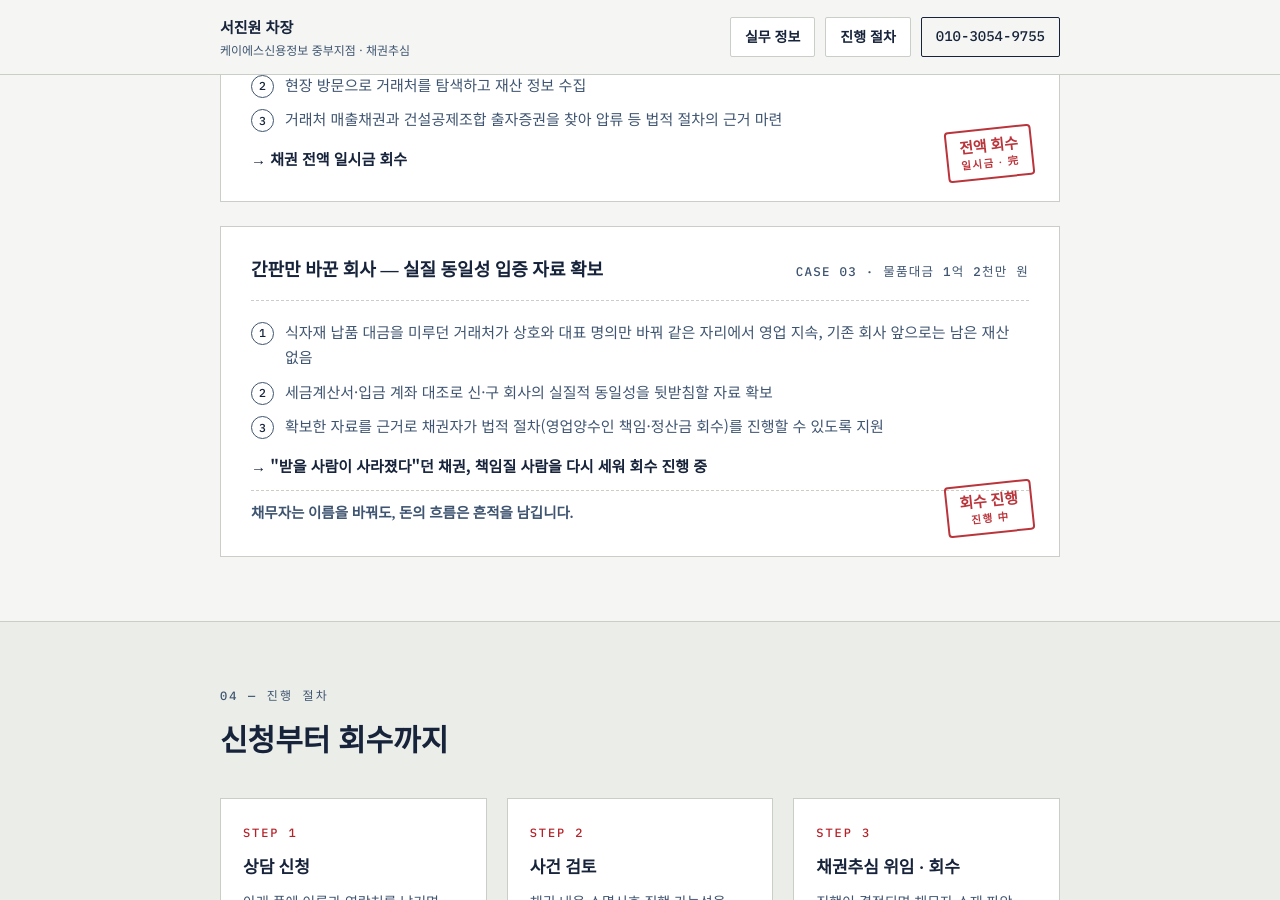
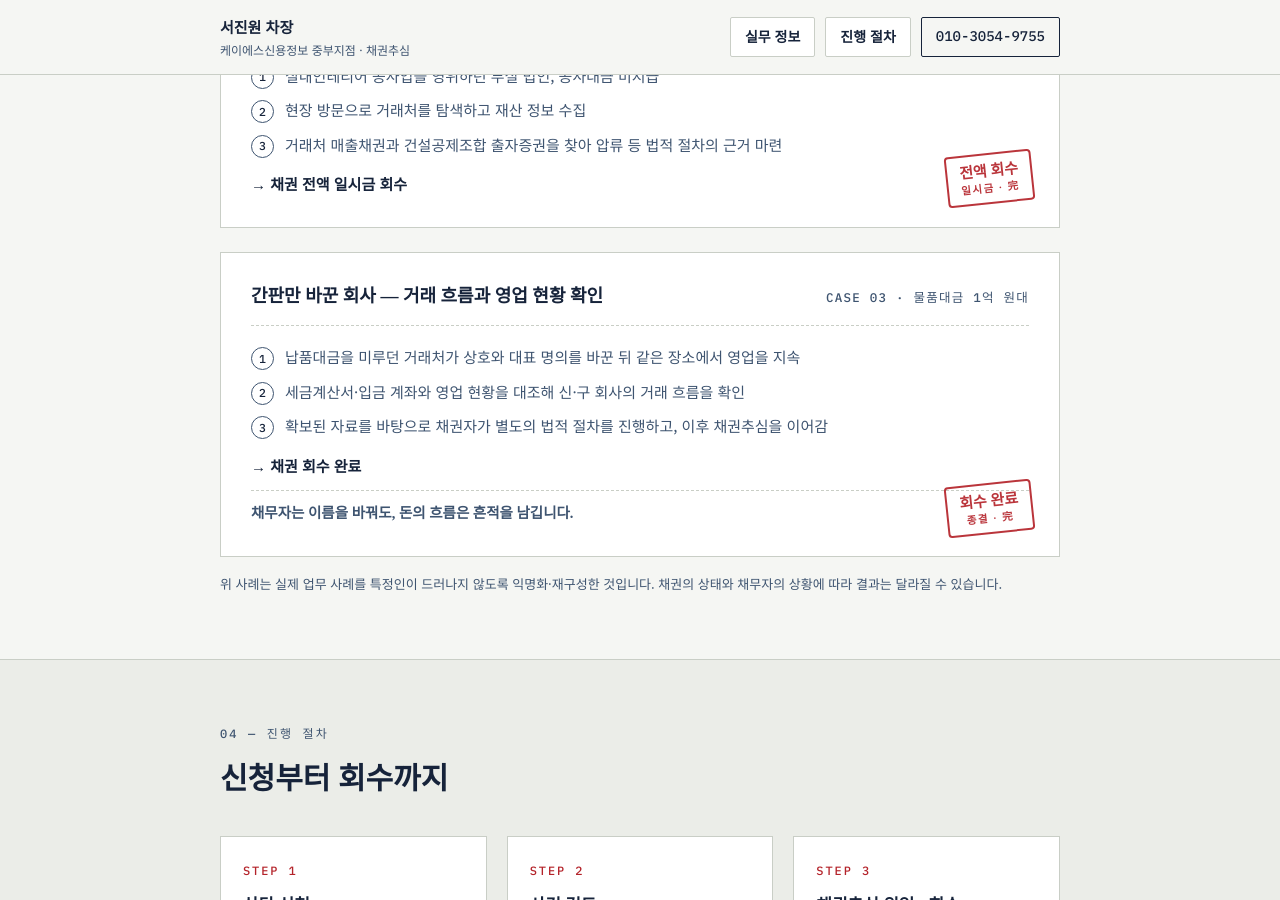
Before and after one commit to sjwpoo12-code/choosim, a Jekyll site: the page index.html, which Jekyll copies as it is, in a window 1280 px wide and 900 px high, scrolled down 2550 px. Built offline with Jekyll 4.4.1, drawn with Linux system fonts in a browser that asks for light colours; some of the changed text lies outside the part shown.

Commit message:
1차 안전수정: index.html

```diff
--- a/index.html
+++ b/index.html
@@ -351,17 +351,17 @@
 <section>
   <div class="wrap">
     <div class="sec-label">01 — 이런 상황이라면</div>
-    <h2>개인 채권이든, 사업자 미수금이든<br>구조는 같습니다. 문제는 실행입니다.</h2>
+    <h2>집행권원이 있는 개인채권부터<br>사업자 미수금까지 확인합니다.</h2>
     <div class="tracks">
       <div class="track">
-        <h3>개인 간 채권</h3>
+        <h3>집행권원이 있는 개인채권</h3>
         <ul>
-          <li>빌려준 돈을 몇 년째 못 받고 있다</li>
-          <li>판결(지급명령)은 받았는데 그 다음을 모르겠다</li>
+          <li>판결을 받았지만 아직 변제받지 못했다</li>
+          <li>확정된 지급명령 등 집행권원을 보유하고 있다</li>
           <li>채무자가 연락을 끊고 잠적했다</li>
           <li>"재산이 없다"는 말만 반복한다</li>
         </ul>
-        <p class="sum">판결문이 있어도 집행하지 않으면 종이일 뿐입니다. 실거주지·재산을 찾는 것이 시작입니다.</p>
+        <p class="sum">일반 개인 민사채권은 바로 위임받을 수 없습니다. 먼저 채권자 본인 또는 변호사를 통해 판결·확정 지급명령 등 집행권원을 확보해야 합니다.</p>
       </div>
       <div class="track">
         <h3>사업자 미수금</h3>
@@ -444,20 +444,21 @@
 
       <div class="case">
         <div class="case-head">
-          <h3>간판만 바꾼 회사 — 실질 동일성 입증 자료 확보</h3>
-          <span class="case-no">CASE 03 · 물품대금 1억 2천만 원</span>
+          <h3>간판만 바꾼 회사 — 거래 흐름과 영업 현황 확인</h3>
+          <span class="case-no">CASE 03 · 물품대금 1억 원대</span>
         </div>
         <ol class="flow">
-          <li>식자재 납품 대금을 미루던 거래처가 상호와 대표 명의만 바꿔 같은 자리에서 영업 지속, 기존 회사 앞으로는 남은 재산 없음</li>
-          <li>세금계산서·입금 계좌 대조로 신·구 회사의 실질적 동일성을 뒷받침할 자료 확보</li>
-          <li>확보한 자료를 근거로 채권자가 법적 절차(영업양수인 책임·정산금 회수)를 진행할 수 있도록 지원</li>
+          <li>납품대금을 미루던 거래처가 상호와 대표 명의를 바꾼 뒤 같은 장소에서 영업을 지속</li>
+          <li>세금계산서·입금 계좌와 영업 현황을 대조해 신·구 회사의 거래 흐름을 확인</li>
+          <li>확보된 자료를 바탕으로 채권자가 별도의 법적 절차를 진행하고, 이후 채권추심을 이어감</li>
         </ol>
-        <p class="result">→ "받을 사람이 사라졌다"던 채권, 책임질 사람을 다시 세워 회수 진행 중</p>
+        <p class="result">→ 채권 회수 완료</p>
         <p class="kicker">채무자는 이름을 바꿔도, 돈의 흐름은 흔적을 남깁니다.</p>
-        <div class="stamp">회수 진행<small>진행 中</small></div>
+        <div class="stamp">회수 완료<small>종결 · 完</small></div>
       </div>
 
     </div>
+    <p style="margin-top:16px;font-size:13px;color:var(--ink-soft)">위 사례는 실제 업무 사례를 특정인이 드러나지 않도록 익명화·재구성한 것입니다. 채권의 상태와 채무자의 상황에 따라 결과는 달라질 수 있습니다.</p>
   </div>
 </section>
 
@@ -506,15 +507,16 @@
         <label for="f-type">채권 유형</label>
         <select id="f-type" name="type">
           <option value="">선택 (선택사항)</option>
-          <option>개인 간 채권 (대여금 등)</option>
+          <option>집행권원이 있는 개인채권 (판결·확정 지급명령 등)</option>
           <option>사업자 미수금 (공사·물품·용역대금)</option>
-          <option>판결·지급명령 받은 상태</option>
+          <option>판결 전 개인 민사채권 (바로 위임 불가)</option>
           <option>기타 / 잘 모르겠음</option>
         </select>
       </div>
       <div class="field">
         <label for="f-memo">간단한 내용 (선택)</label>
-        <textarea id="f-memo" name="memo" placeholder="예) 3년 전 빌려준 2천만원, 채무자 연락 두절 상태입니다."></textarea>
+        <textarea id="f-memo" name="memo" placeholder="예) 확정된 지급명령 보유, 채무자 연락 두절 상태입니다."></textarea>
+        <p style="margin-top:7px;font-size:12.5px;color:var(--ink-soft)">주민등록번호, 계좌번호 등 채무자의 민감한 개인정보는 입력하지 마세요.</p>
       </div>
 
       <div class="consent">
@@ -537,8 +539,9 @@
       <p class="form-msg" id="formMsg"></p>
     </form>
 
-    <p class="direct">폼이 불편하시면 직접 연락 주셔도 됩니다 —
+    <p class="direct">접수 여부가 걱정되거나 폼이 불편하시면 직접 연락해 주세요 —
       전화 <a href="tel:01030549755">010-3054-9755</a> ·
+      <a href="sms:01030549755">문자 보내기</a> ·
       이메일 <a href="mailto:sjwpoo@naver.com">sjwpoo@naver.com</a>
     </p>
   </div>
@@ -605,6 +609,8 @@
 
   if(SCRIPT_URL){
     try{
+      submitBtn.disabled = true;
+      submitBtn.textContent = '전송 중입니다…';
       await fetch(SCRIPT_URL, {
         method:'POST', mode:'no-cors',
         headers:{'Content-Type':'text/plain'},
@@ -612,13 +618,18 @@
       });
     }catch(err){
       msg.textContent = '전송 중 문제가 발생했습니다. 전화나 문자로 연락 주세요.';
-      msg.classList.add('err'); return;
+      msg.classList.add('err');
+      submitBtn.disabled = false;
+      submitBtn.textContent = '상담 신청 접수하기';
+      return;
     }
   }
 
   form.reset();
-  msg.textContent = '접수되었습니다. 확인 후 직접 연락드리겠습니다.';
+  msg.textContent = '전송 요청이 완료되었습니다. 시스템 특성상 이 화면에서는 실제 저장 여부를 확인할 수 없습니다. 1영업일 안에 연락이 없으면 010-3054-9755로 전화나 문자를 부탁드립니다.';
   msg.classList.add('ok');
+  submitBtn.disabled = false;
+  submitBtn.textContent = '상담 신청 접수하기';
   if (typeof gtag === 'function') gtag('event', 'generate_lead');
 });
 </script>
```
Also changed, not shown: other parts of index.html (+1 -0 lines).
